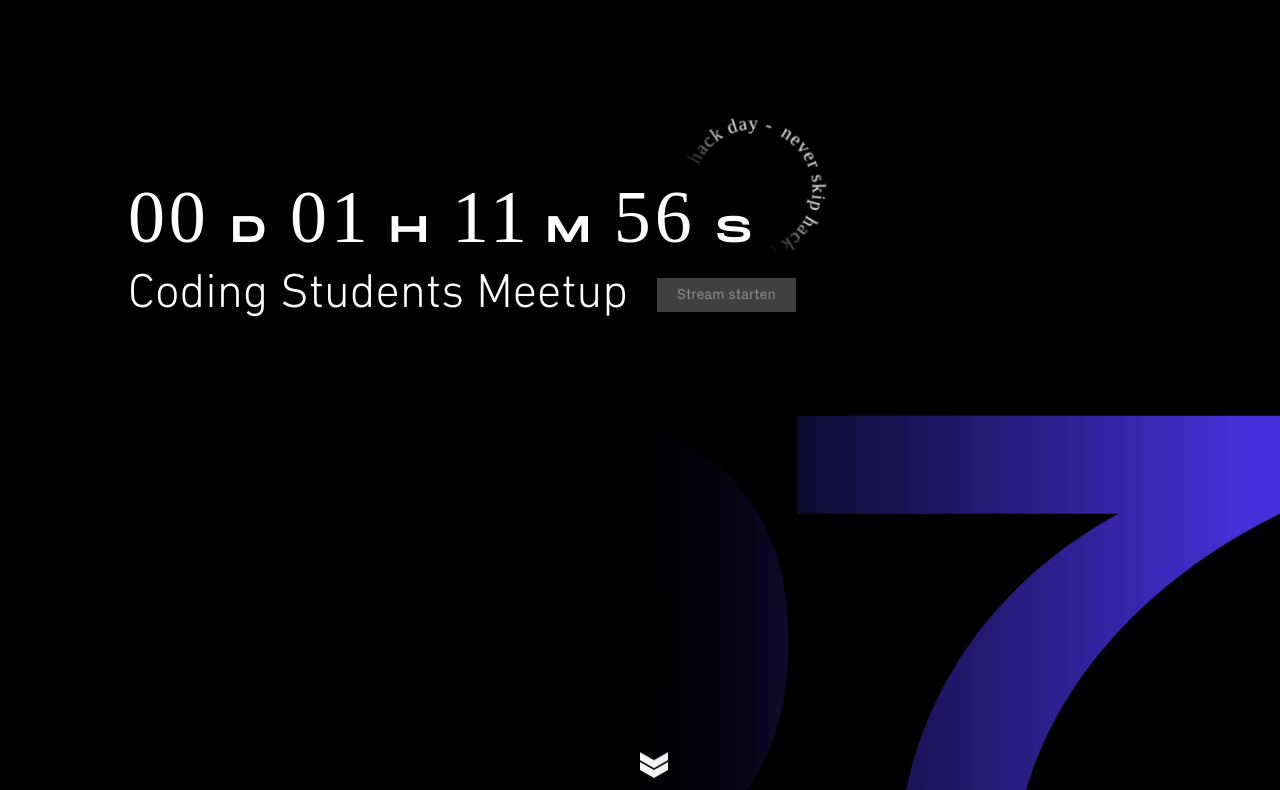
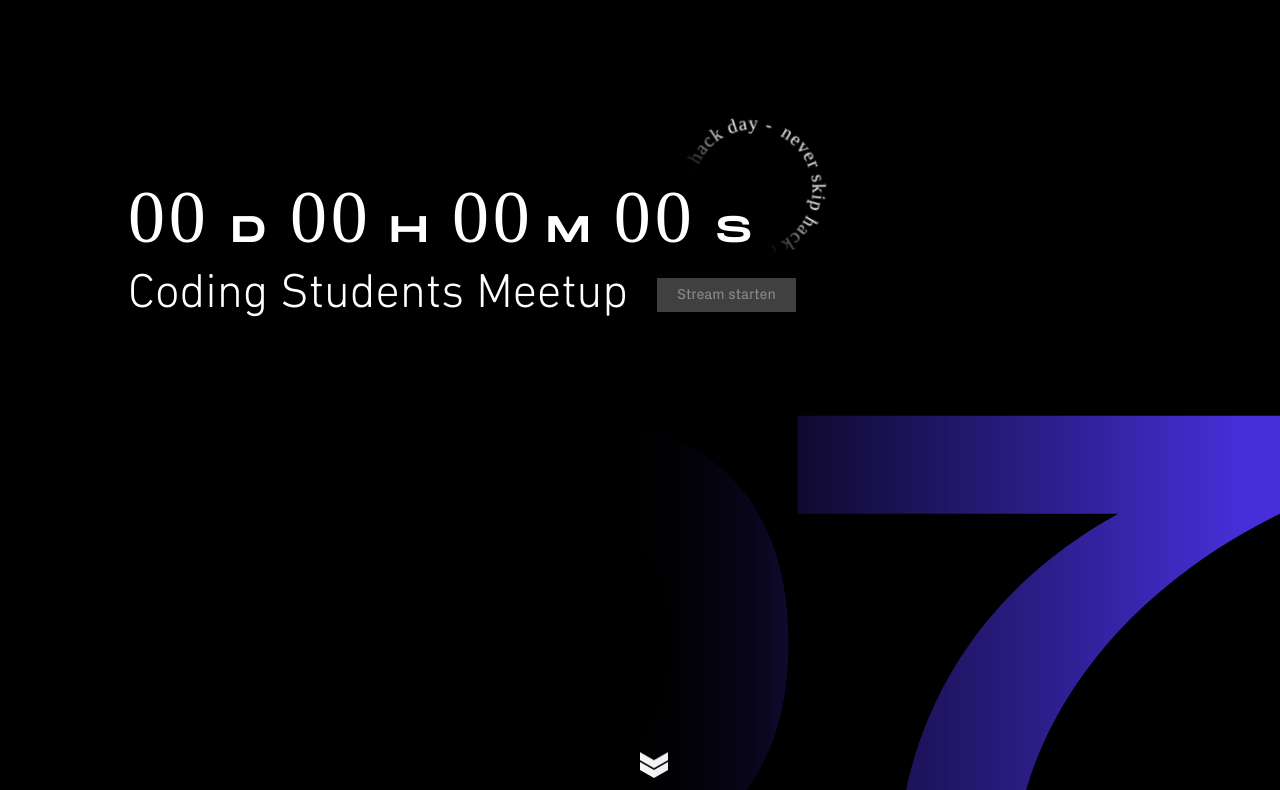
Before and after one commit to CodingStudents/codingstudents.github.io, a plain HTML site: page index.html in a window 1280 px wide. Shown: the top 790 px of the page. Drawn offline with Linux system fonts and the light colour scheme; a web font is replaced by a local one.

Commit message:
fix: disable countdown

```diff
--- a/index.html
+++ b/index.html
@@ -28,10 +28,10 @@
     <header>
 
         <div class="countdown">
-            <div><span id="days">--</span>D</div>
-            <div><span id="hours">--</span>H</div>
-            <div><span id="minutes">--</span>M</div>
-            <div><span id="seconds">--</span>S</div>
+            <div><span id="">00</span>D</div>
+            <div><span id="">00</span>H</div>
+            <div><span id="">00</span>M</div>
+            <div><span id="">00</span>S</div>
 
             <div class="spinner">
                 <svg viewBox="0 0 124 124">
```
